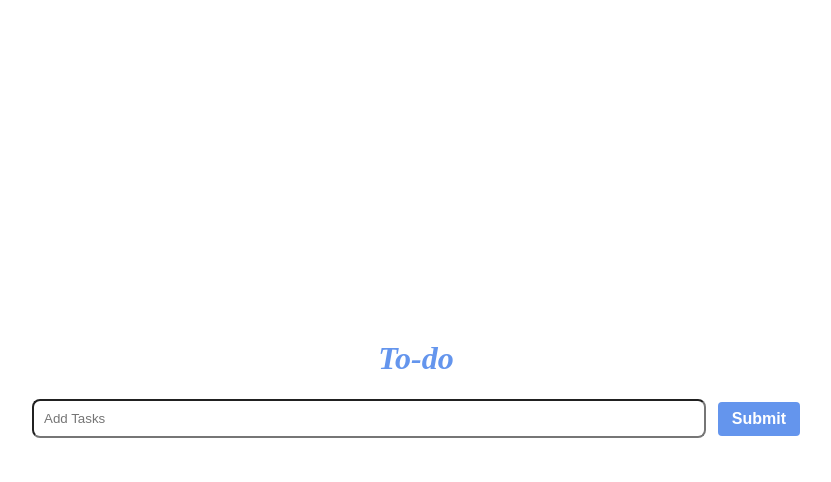
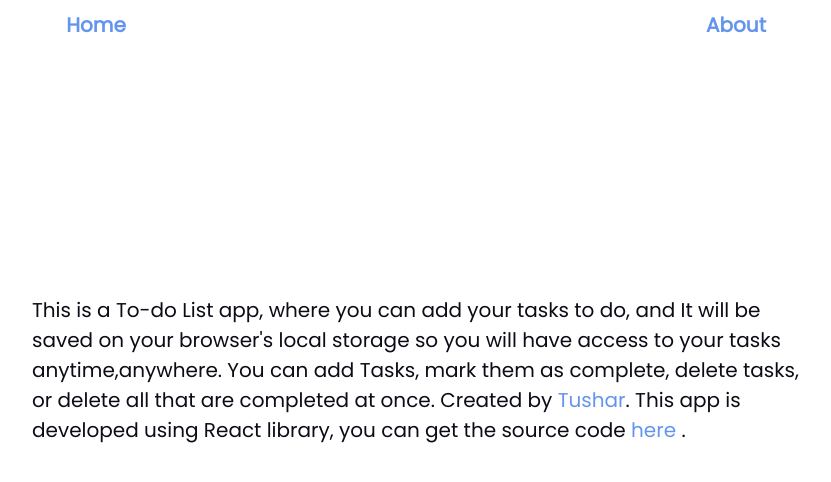
Before and after one commit to PinkMoon25/react-todo-app, a React (Create React App) app: page /about in a window 1280 px wide. Shown: the top 482 px of the page, without its empty margins (224-1055 px from the left). Built offline with nearby package versions, Linux system fonts and the light colour scheme.

Commit message:
Add Routing with React Router

```diff
--- a/package.json
+++ b/package.json
@@ -9,6 +9,7 @@
     "prop-types": "^15.8.1",
     "react": "^18.2.0",
     "react-dom": "^18.2.0",
+    "react-router-dom": "^6.3.0",
     "react-scripts": "5.0.1",
     "web-vitals": "^2.1.4"
   },
--- a/src/App.css
+++ b/src/App.css
@@ -1,7 +1,13 @@
+@import url('https://fonts.googleapis.com/css2?family=Poppins&display=swap');
+
 * {
   box-sizing: border-box;
   margin: 0;
   padding: 0;
+}
+
+body {
+  font-family: 'Poppins', sans-serif;
 }
 
 .container {
@@ -17,8 +23,20 @@
 
 header {
   width: 100%;
+  font-weight: 700;
+  font-size: 1.5em;
   color: #6495ed;
   text-align: center;
+}
+
+.navBar {
+  display: flex;
+}
+
+a {
+  text-decoration: none;
+  font-size: 20px;
+  color: #6495ed;
 }
 
 ul {
@@ -57,9 +75,14 @@ button {
 
 li {
   padding: 10px 8px;
-  background-color: #dc143c;
+  border-radius: 8px;
+  font-weight: 600;
   color: #fff;
-  border-radius: 8px;
+  background-color: #2d70ec;
+}
+
+.navBar > li {
+  background: transparent;
 }
 
 li > span {
@@ -70,6 +93,19 @@ li > span {
 li > input {
   width: 30px;
   height: 30px;
+}
+
+.about-section {
+  min-height: 80vh;
+  display: flex;
+  justify-content: center;
+  align-items: center;
+  font-size: 20px;
+}
+
+.about-detail {
+  width: 60vw;
+  color: rgb(12, 12, 22);
 }
 
 .task-complete {
--- a/src/App.jsx
+++ b/src/App.jsx
@@ -1,10 +1,23 @@
 import React from 'react';
+import { BrowserRouter,Route, Routes } from 'react-router-dom';
 import './App.css';
 import TodoContainer from './components/TodoContainer';
+import Navbar from './components/Navbar';
+import About from './pages/about';
 
 function App() {
   return (
-    <TodoContainer />
+    <BrowserRouter>
+    <Navbar />
+    <Routes>
+    <Route path="/" element={<TodoContainer />}>
+      {/* <TodoContainer /> */}
+    </Route>
+    <Route path="/about" element={<About />}>
+      {/* <About /> */}
+    </Route>
+    </Routes>
+    </BrowserRouter>
   );
 }
 
--- a/src/components/Navbar.js
+++ b/src/components/Navbar.js
@@ -0,0 +1,27 @@
+import { NavLink } from 'react-router-dom';
+
+const Navbar = () => {
+  const links = [{
+    id: 1,
+    path: '/',
+    text: 'Home',
+  },
+  {
+    id: 2,
+    path: '/about',
+    text: 'About',
+  },
+  ];
+
+  return (
+    <nav className="navBar">
+      {links.map((link) => (
+        <li key={link.id}>
+          <NavLink to={link.path}>{link.text}</NavLink>
+        </li>
+      ))}
+    </nav>
+  );
+};
+
+export default Navbar;
```
Also changed, not shown: src/components/Header.js (deleted, +0 -7 lines), 1 other file (tests, documents, lock files or other folders).
